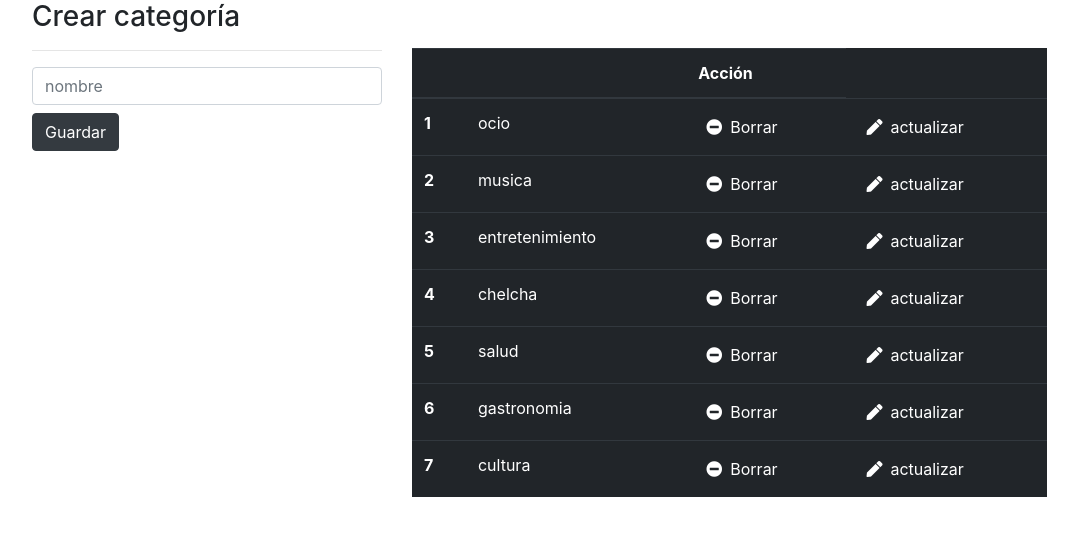
After one commit to wifimarie/aprendiendo_php, a PHP site: page /nueva_categoria.php in a window 1280 px wide. The commit adds this page. Shown: the top 536 px of the page, without its empty margins (53-1131 px from the left). Run offline with PHP 8.4, Linux system fonts and the light colour scheme; data comes from the database, SQL or seed files in the repository.

Commit message:
diseño echo full

```diff
--- a/public_html_proyecto/app/mis_funciones.php
+++ b/public_html_proyecto/app/mis_funciones.php
@@ -40,7 +40,7 @@ function comprobarUsuarioExiste($conexion, $correo, $username) {
 }
 function selectPublicacionesDelUsuario($conexion, $usuario_id) {
     // 1. Preparar el query
-    $comando = $conexion->prepare("SELECT * FROM publicaciones WHERE creado_por = $usuario_id");
+    $comando = $conexion->prepare("SELECT * FROM `publicaciones` INNER JOIN usuarios u ON creado_por=u.id INNER JOIN categorias cat ON id_categoria=cat.id where u.id = $usuario_id AND creado_por = $usuario_id");
     // 2. Ejecutar el query
     $comando->execute();
     // 3. Traer los datos
--- /dev/null
+++ b/public_html_proyecto/app/vistas/nueva_categoria.vistas.php
@@ -0,0 +1,71 @@
+<!DOCTYPE html>
+<html lang="en">
+
+<head>
+    <meta charset="UTF-8">
+    <meta name="viewport" content="width=device-width, initial-scale=1.0">
+    <meta http-equiv="X-UA-Compatible" content="ie=edge">
+    <link rel="stylesheet" href="recursos/css/bootstrap.css">
+    <link rel="shortcut icon" href="recursos/img/icon.ico" type="image/ico">
+    <link href="https://fonts.googleapis.com/css?family=Montserrat:400,700,800" rel="stylesheet">
+    <link rel="stylesheet" href="https://use.fontawesome.com/releases/v5.7.2/css/all.css" integrity="sha384-fnmOCqbTlWIlj8LyTjo7mOUStjsKC4pOpQbqyi7RrhN7udi9RwhKkMHpvLbHG9Sr"
+        crossorigin="anonymous">
+    <meta name="theme-color" content="#222221" ;> <!-- color del meta en google chrome-->
+    <title>
+        <?php $titulo ?>
+    </title>
+</head>
+
+<body>
+
+<div class="container">
+    <div class="row">
+        <div class="col-md-4">
+<form action="" method="post" enctype="multipart/form-data">
+        <h3>Crear categoría</h3>
+        <hr>
+        <input class="form-control" type="text" name="inputTituloCat" placeholder="nombre" required>
+        <button class="btn btn-dark mt-2" name="btnCrearCategoria">Guardar</button>
+    </form>
+</div>
+<div class="col-md-7 mt-5">
+
+
+
+<table class='table table-hover table-dark'>
+  <thead>
+    <tr>
+      <th scope='col'></th>
+      <th scope='col'> </th>
+      <th scope='col'>Acción</th>
+    </tr>
+  </thead>
+  <tbody>
+  <?php  foreach($categorias as $categoria) {
+       echo " <tr>
+      <th> {$categoria['id']}</th>
+      <td>{$categoria['nombre']}</td>
+       <td><i class='fas fa-minus-circle p-2'></i>Borrar</td>
+       <td><i class='fas fa-pen p-2'></i>actualizar</td>
+    </tr>"; }
+
+    ?>
+  </tbody>
+</table>
+</div>
+    </div>
+</div>
+
+<!-- Incluir JS de Bootstrap -->
+    <script src="https://code.jquery.com/jquery-3.3.1.slim.min.js"
+        integrity="sha384-q8i/X+965DzO0rT7abK41JStQIAqVgRVzpbzo5smXKp4YfRvH+8abtTE1Pi6jizo" crossorigin="anonymous">
+    </script>
+    <script src="https://cdnjs.cloudflare.com/ajax/libs/popper.js/1.14.7/umd/popper.min.js"
+        integrity="sha384-UO2eT0CpHqdSJQ6hJty5KVphtPhzWj9WO1clHTMGa3JDZwrnQq4sF86dIHNDz0W1" crossorigin="anonymous">
+    </script>
+    <script src="https://stackpath.bootstrapcdn.com/bootstrap/4.3.1/js/bootstrap.min.js"
+        integrity="sha384-JjSmVgyd0p3pXB1rRibZUAYoIIy6OrQ6VrjIEaFf/nJGzIxFDsf4x0xIM+B07jRM" crossorigin="anonymous">
+    </script>
+</body>
+
+</html>
--- a/public_html_proyecto/app/vistas/nueva_publicacion.vistas.php
+++ b/public_html_proyecto/app/vistas/nueva_publicacion.vistas.php
@@ -33,7 +33,7 @@
 
 <div class="row">
 
-    <form action="" method="post" class="col-md-3 mt-5">
+    <form action="" method="post" class="col-md-3 mt-5" enctype="multipart/form-data">
         <h3>Crear publicacion</h3>
         <hr>
         <input class="form-control" type="text" name="inputTitulo" placeholder="Titulo" required>
--- /dev/null
+++ b/public_html_proyecto/nueva_categoria.php
@@ -0,0 +1,30 @@
+<?php
+session_start();
+require "app/mis_funciones.php";
+require "app/conexion.php";
+$titulo = "Crear categoría | Kulturizate";
+
+// Verificar las variables por la URL
+if ( isset($_GET['accion']) && isset($_GET['id']) ) {
+    // Guardar el id en una variable
+    $idCategoria = $_GET['id'];
+    // Accion de borrar
+    if ($_GET['accion'] == 'borrar') {
+        echo "Logica para borrar";
+        // Borrado fisico
+        $sql = "DELETE FROM categorias WHERE id = $idCategoria ";
+        // Borrado logico
+        $sql = "UPDATE categorias SET eliminado = true WHERE id = $idCategoria ";
+    }
+    // Accion de actualizar
+    if ($_GET['accion'] == 'actualizar') {
+        echo "Logica para actualizar";
+    }
+}
+
+
+$categorias = selectCategorias($conexion);
+
+
+require "app/vistas/nueva_categoria.vistas.php";
+?>
```
Also changed, not shown: public_html_proyecto/app/vistas/principal.vistas.php (+5 -2 lines), public_html_proyecto/nueva_publicacion.php (+13 -0 lines), public_html_proyecto/app/.htaccess (added), public_html_proyecto/recursos/archivos/kiki.png (added), public_html_proyecto/recursos/archivos/logo.png (added).
